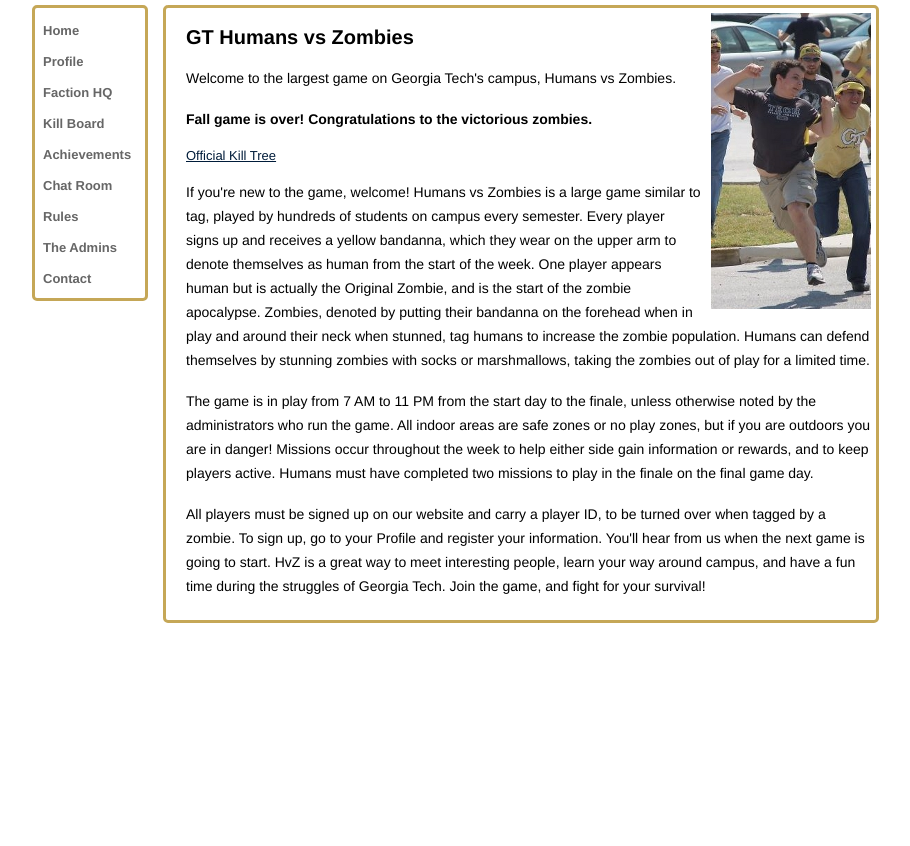
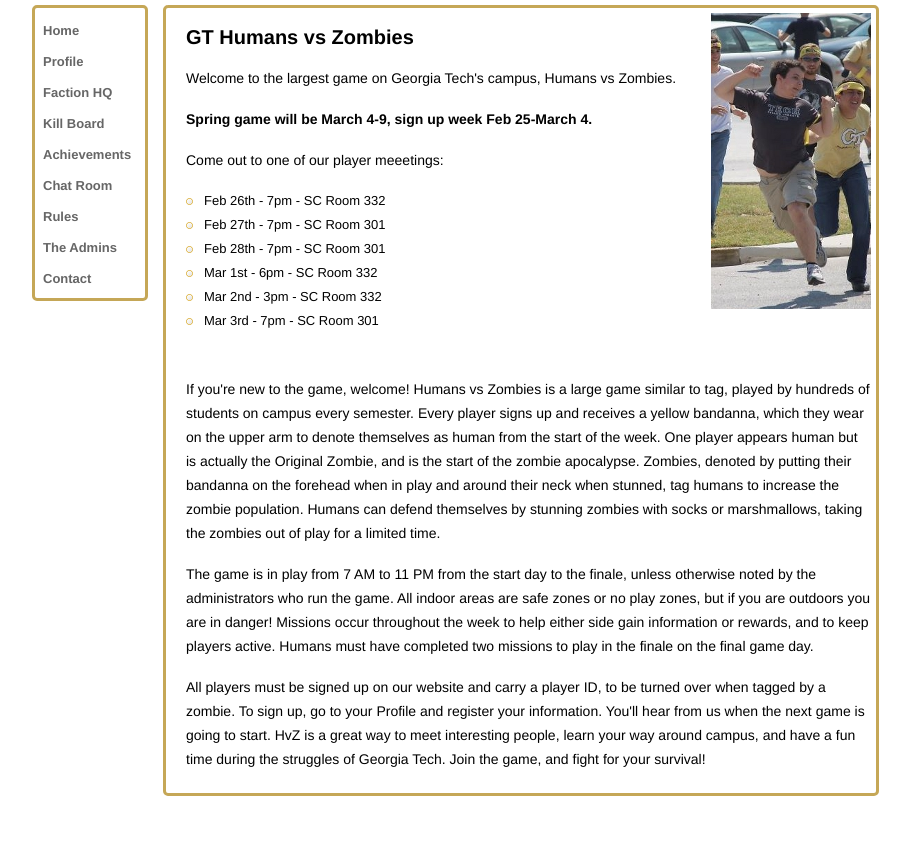
Before and after one commit to Noirbot/HvZ, a PHP site: page / in a window 1280 px wide. Shown: the part 172-1018 px from the top of the page, without its empty margins (88-998 px from the left). Before the commit the page ends 795 px from the top, so only its background shows below. Run offline with PHP 8.4, Linux system fonts and the light colour scheme; data that the repository does not hold is empty.

Commit message:
New front page text.

```diff
--- a/index.php
+++ b/index.php
@@ -36,8 +36,16 @@
             <img src="images/NumaNumaHuman.jpg" alt="RUN!" style="float: right; margin-left:10px;">
             <h2>GT Humans vs Zombies</h2>
 			<p>Welcome to the largest game on Georgia Tech's campus, Humans vs Zombies.</p>
-			<p><strong>Fall game is over! Congratulations to the victorious zombies.</strong></p>
-      <a href="killtreeF12.txt">Official Kill Tree</a>
+			<p><strong>Spring game will be March 4-9, sign up week Feb 25-March 4.</strong></p>
+            <p>Come out to one of our player meeetings:</p>
+            <ul>
+                <li>Feb 26th - 7pm - SC Room 332</li>
+                <li>Feb 27th - 7pm - SC Room 301</li>
+                <li>Feb 28th - 7pm - SC Room 301</li>
+                <li>Mar 1st - 6pm - SC Room 332</li>
+                <li>Mar 2nd - 3pm - SC Room 332</li>
+                <li>Mar 3rd - 7pm - SC Room 301</li>
+            </ul>
       <br />
 			<p>If you're new to the game, welcome! Humans vs Zombies is a large game similar to tag, played by hundreds of students on campus every semester. Every player signs up and receives a yellow bandanna, which they wear on the upper arm to denote themselves as human from the start of the week. One player appears human but is actually the Original Zombie, and is the start of the zombie apocalypse. Zombies, denoted by putting their bandanna on the forehead when in play and around their neck when stunned, tag humans to increase the zombie population. Humans can defend themselves by stunning zombies with socks or marshmallows, taking the zombies out of play for a limited time.</p>
 			<p>The game is in play from 7 AM to 11 PM from the start day to the finale, unless otherwise noted by the administrators who run the game. All indoor areas are safe zones or no play zones, but if you are outdoors you are in danger! Missions occur throughout the week to help either side gain information or rewards, and to keep players active. Humans must have completed two missions to play in the finale on the final game day.</p>
```
